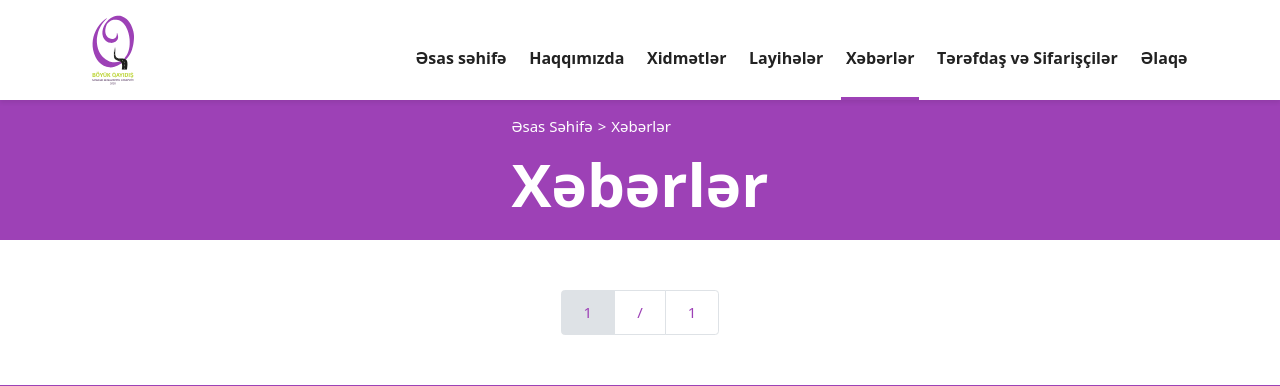
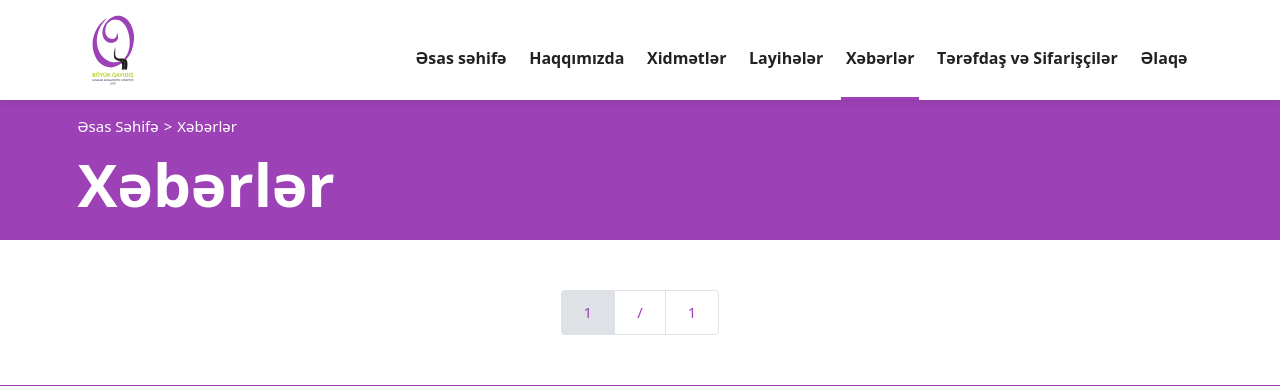
Before and after one commit to sheyda99/boyuk-qayidis, a Django app: page /news/ in a window 1280 px wide. Shown: the top 386 px of the page. Run offline with Django 3.2, Linux system fonts and the light colour scheme; data that the repository does not hold is empty; some libraries are stand-ins or nearby versions.

Commit message:
changing some frontend designs

```diff
--- a/contact/templates/contact.html
+++ b/contact/templates/contact.html
@@ -7,7 +7,7 @@
     <main id="contact-page">
         <section class="banner single-page-banner">
             <div class="banner-bg">
-                <div class="caption text-start">
+                <div class="container caption text-start">
                     <nav style="--bs-breadcrumb-divider: '>';" aria-label="breadcrumb">
                         <ol class="breadcrumb">
                             <li class="breadcrumb-item"><a href="{% url 'home' %}">Əsas Səhifə</a></li>
--- a/core/templates/about.html
+++ b/core/templates/about.html
@@ -57,7 +57,7 @@
                             </div>
                         </div>
                         <h4 class="mt-5">Üstünlüyümüz:</h4>
-                        <p>Səmərəli və şəffaf iş prinsiplərinə əsaslanaraq, müasir keyfiyyət standartlarına uyğun xidmətlərlə Azərbaycanda və beynəlxalq aləmdə etibar və sabitlik nümunəsi olan bir şirkət olmaq, müştəri bazasını bundan sonra da artırmaq əzmində olaraq, bütün bunları reallaşdırmaq üçün əməli tədbirlər işləyib hazırlamaq. İşin keyfiyyətini artıraraq, müştəri məmnunluğunu qoruyub saxlamaq. İşçi heyətinin peşəkar fəaliyyətini bundan sonra da inkişaf etdirmək əzmində olaraq, bütün bunları reallaşdırmaq üçün əməli tədbirlər işləyib hazirlamaq.</p>
+                        <p>Səmərəli və şəffaf iş prinsiplərinə əsaslanaraq, müasir keyfiyyət standartlarına uyğun xidmətlərlə Azərbaycanda və beynəlxalq aləmdə etibar və sabitlik nümunəsi olan bir şirkət olmaq, müştəri bazasını bundan sonra da artırmaq əzmində olaraq, bütün bunları reallaşdırmaq üçün əməli tədbirlər işləyib hazırlamaq. İşin keyfiyyətini artıraraq, müştəri məmnunluğunu qoruyub saxlamaq. İşçi heyətinin peşəkar fəaliyyətini bundan sonra da inkişaf etdirmək əzmində olaraq, bütün bunları reallaşdırmaq üçün əməli tədbirlər işləyib hazırlamaq.</p>
                     </div>
                     <div class="col-4 d-none d-lg-block">
                         <div class="image-holder">
--- a/core/templates/partners-and-customers.html
+++ b/core/templates/partners-and-customers.html
@@ -7,7 +7,7 @@
     <main id="partners-and-customers-page">
         <section class="banner single-page-banner">
             <div class="banner-bg">
-                <div class="caption text-start">
+                <div class="container caption text-start">
                     <nav style="--bs-breadcrumb-divider: '>';" aria-label="breadcrumb">
                         <ol class="breadcrumb">
                             <li class="breadcrumb-item"><a href="{% url 'home' %}">Əsas Səhifə</a></li>
--- a/core/templates/services.html
+++ b/core/templates/services.html
@@ -7,7 +7,7 @@
     <main>
         <section class="banner single-page-banner">
             <div class="banner-bg">
-                <div class="caption text-start">
+                <div class="container caption text-start">
                     <nav style="--bs-breadcrumb-divider: '>';" aria-label="breadcrumb">
                         <ol class="breadcrumb">
                             <li class="breadcrumb-item"><a href="{% url 'home' %}">Əsas Səhifə</a></li>
--- a/news/templates/news-details.html
+++ b/news/templates/news-details.html
@@ -7,7 +7,7 @@
     <main>
         <section class="banner single-page-banner">
             <div class="banner-bg">
-                <div class="caption text-start">
+                <div class="container caption text-start">
                     <nav style="--bs-breadcrumb-divider: '>';" aria-label="breadcrumb">
                         <ol class="breadcrumb">
                             <li class="breadcrumb-item"><a href="{% url 'home' %}">Əsas Səhifə</a></li>
--- a/news/templates/news.html
+++ b/news/templates/news.html
@@ -7,7 +7,7 @@
     <main id="news-page">
         <section class="banner single-page-banner">
             <div class="banner-bg">
-                <div class="caption text-start">
+                <div class="container caption text-start">
                     <nav style="--bs-breadcrumb-divider: '>';" aria-label="breadcrumb">
                         <ol class="breadcrumb">
                             <li class="breadcrumb-item"><a href="{% url 'home' %}">Əsas Səhifə</a></li>
--- a/projects/templates/project-details.html
+++ b/projects/templates/project-details.html
@@ -7,7 +7,7 @@
     <main>
         <section class="banner single-page-banner">
             <div class="banner-bg">
-                <div class="caption text-start">
+                <div class="container caption text-start">
                     <nav style="--bs-breadcrumb-divider: '>';" aria-label="breadcrumb">
                         <ol class="breadcrumb">
                             <li class="breadcrumb-item"><a href="{% url 'home' %}">Əsas Səhifə</a></li>
--- a/projects/templates/projects.html
+++ b/projects/templates/projects.html
@@ -7,7 +7,7 @@
     <main id="projects-page">
         <section class="banner single-page-banner">
             <div class="banner-bg">
-                <div class="caption text-start">
+                <div class="container caption text-start">
                     <nav style="--bs-breadcrumb-divider: '>';" aria-label="breadcrumb">
                         <ol class="breadcrumb">
                             <li class="breadcrumb-item"><a href="{% url 'home' %}">Əsas Səhifə</a></li>
```
